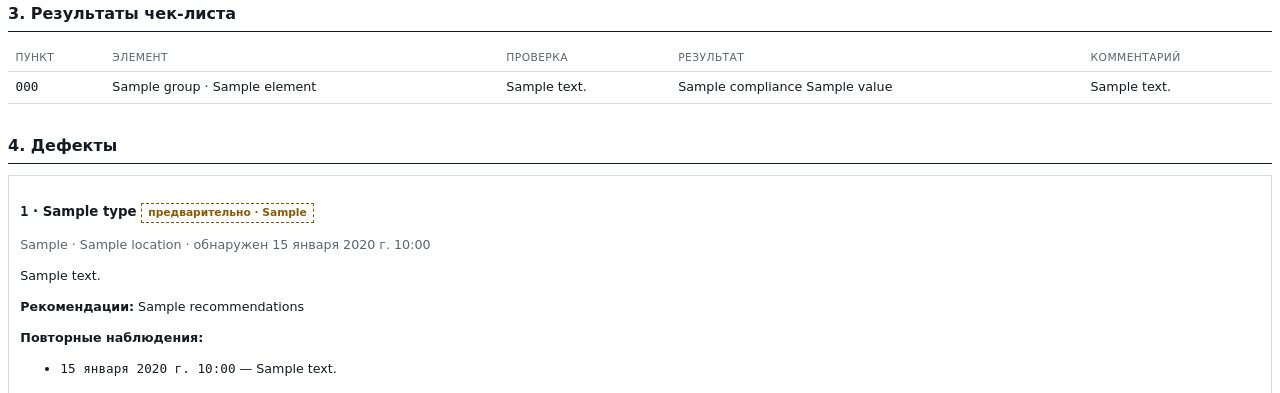
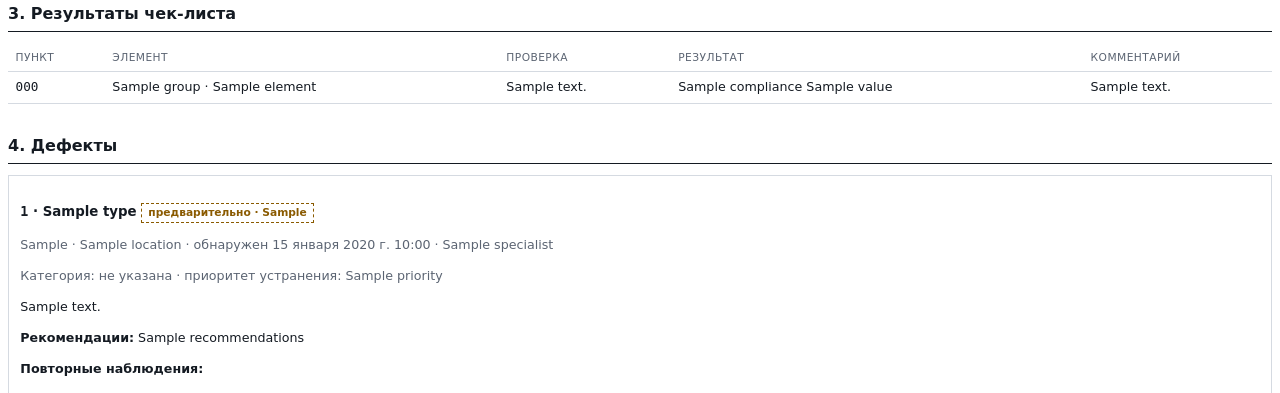
Before and after one commit to tamerlan-dejavu/tirek, a Django app: template backend/templates/reports/inspection_report.html in a window 1280 px wide. Shown: the part 974-1367 px from the top of the page. Run offline with Django 5.2, Linux system fonts and the light colour scheme; the template is opened without the code that fills it: most values are stand-ins (such as "Sample title", 1, 10 or a date in 2020); data that the repository does not hold is empty; parts of the project's set-up code (start-up, migrations or seed data) failed here and were passed over.

Commit message:
feat(reports): include defect category, priority and specialist in PDF

```diff
--- a/backend/apps/core/management/commands/seed_demo.py
+++ b/backend/apps/core/management/commands/seed_demo.py
@@ -841,7 +841,9 @@ class Command(BaseCommand):
         from apps.defects.models import PRIORITY_BY_RISK
         from apps.defects.services import guess_category
 
-        for d in Defect.objects.filter(number__startswith="DEF-2026-").select_related("current_risk"):
+        for d in Defect.objects.filter(number__startswith="DEF-2026-").select_related(
+            "current_risk"
+        ):
             changed = []
             if d.category_id is None:
                 d.category_id = guess_category(d.defect_type) or "other"
--- a/backend/apps/reports/snapshot.py
+++ b/backend/apps/reports/snapshot.py
@@ -17,7 +17,9 @@ def _photos(obj) -> list[dict]:
 def build_snapshot(inspection: Inspection) -> dict:
     b = inspection.building
     answers = inspection.answers.select_related("item", "item__element_type", "element")
-    defects = inspection.defects.select_related("element", "current_risk__engineer")
+    defects = inspection.defects.select_related(
+        "element", "category", "created_by", "current_risk__engineer"
+    )
     return {
         "building": {
             "internal_code": b.internal_code,
@@ -74,6 +76,7 @@ def build_snapshot(inspection: Inspection) -> dict:
                 "type": d.defect_type,
                 "category": d.category.name if d.category_id else "",
                 "priority": d.get_priority_display() if d.priority else "",
+                "specialist": str(d.created_by) if d.created_by_id else "",
                 "description": d.description,
                 "detected_on": d.detected_on.isoformat(),
                 # Preliminary vs approved are kept distinct (ТЗ 5.11, 9.7)
--- a/backend/templates/reports/inspection_report.html
+++ b/backend/templates/reports/inspection_report.html
@@ -90,7 +90,8 @@
     {% if d.approved %}<span class="tag approved">утверждено · {{ d.risk }}</span>
     {% else %}<span class="tag preliminary">предварительно{% if d.preliminary_severity %} · {{ d.preliminary_severity }}{% endif %}</span>{% endif %}
   </h3>
-  <p class="muted">{{ d.element_path }}{% if d.location %} · {{ d.location }}{% endif %} · обнаружен {{ d.detected_on }}</p>
+  <p class="muted">{{ d.element_path }}{% if d.location %} · {{ d.location }}{% endif %} · обнаружен {{ d.detected_on }}{% if d.specialist %} · {{ d.specialist }}{% endif %}</p>
+  <p class="muted">Категория: {{ d.category|default:"не указана" }}{% if d.priority %} · приоритет устранения: {{ d.priority }}{% endif %}</p>
   <p>{{ d.description|linebreaksbr }}</p>
   {% if d.approved %}
   <p><b>Обоснование категории риска:</b> {{ d.risk_justification }} <span class="muted">— {{ d.risk_engineer }}</span></p>
```
